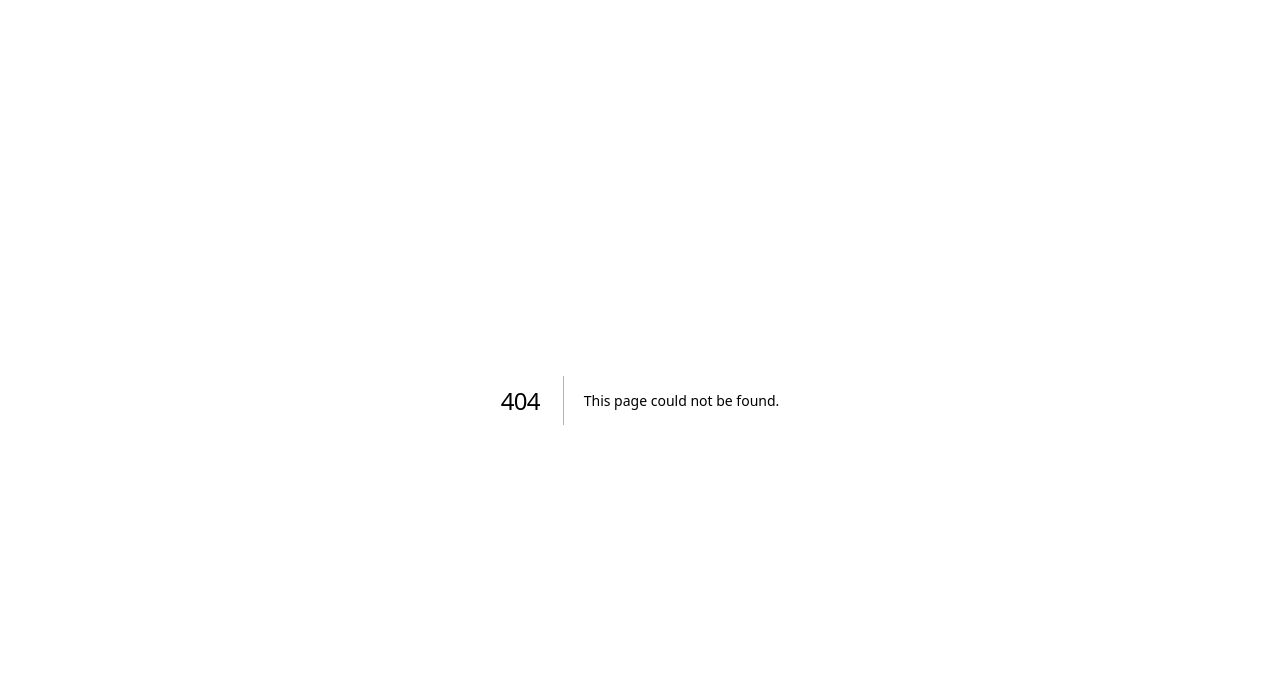
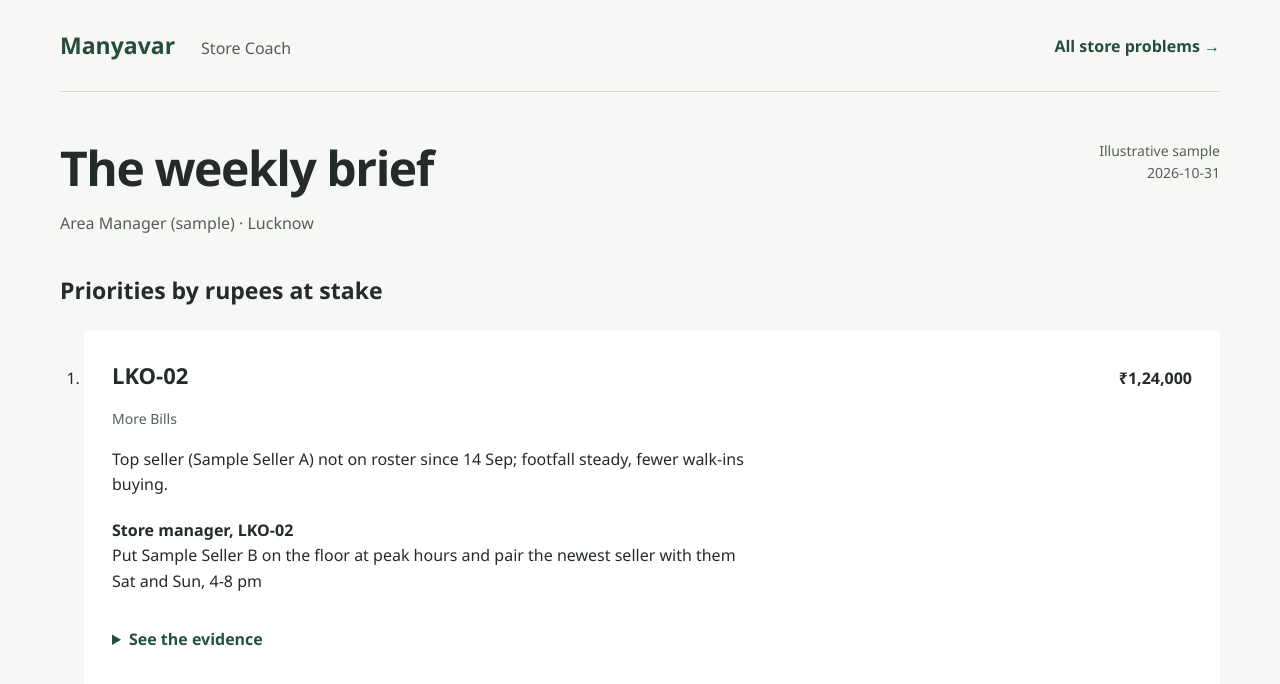
Before and after one commit to subh03/blueberry-chromosome, a Next.js app: page /am/AM-01 in a window 1280 px wide. Before the commit this address had no page. Shown: the top 684 px of the page. Built offline with nearby package versions, Linux system fonts and the light colour scheme.

Commit message:
Add ranked area manager weekly brief

```diff
--- /dev/null
+++ b/app/am/[amId]/page.tsx
@@ -0,0 +1,11 @@
+import { Suspense } from "react";
+import { ManagerBrief } from "@/components/manager-brief";
+
+async function BriefRoute({ params }: { params: Promise<{ amId: string }> }) {
+  const { amId } = await params;
+  return <ManagerBrief amId={amId} />;
+}
+
+export default function Page({ params }: { params: Promise<{ amId: string }> }) {
+  return <Suspense fallback={<p role="status">Loading weekly brief…</p>}><BriefRoute params={params} /></Suspense>;
+}
--- a/app/globals.css
+++ b/app/globals.css
@@ -461,3 +461,11 @@ a {
     min-height: 60px;
   }
 }
+.brief-list { list-style: decimal; padding-left: 24px; margin: 24px 0 48px; }
+.brief-list > li { padding: 28px; background: white; border-bottom: 1px solid #dce0db; }
+.brief-list .section-heading { padding-bottom: 4px; }
+.lever { text-transform: capitalize; color: #526055; font-size: 14px; margin-bottom: 16px; }
+.action-copy { margin: 20px 0; }
+summary { cursor: pointer; color: #225239; font-weight: 600; padding: 12px 0; }
+summary:focus-visible { outline: 3px solid #75562c; outline-offset: 4px; }
+@media (max-width: 640px) { .brief-list { padding-left: 18px; } .brief-list > li { padding: 20px 16px; } }
--- /dev/null
+++ b/components/manager-brief.tsx
@@ -0,0 +1,37 @@
+"use client";
+
+import { useEffect, useState } from "react";
+import type { AmBrief } from "@/types";
+import { getBrief, usesSample } from "@/lib/ui/data";
+import { Button } from "@/components/ui/button";
+import { EvidenceChain } from "@/components/evidence-chain";
+
+export function ManagerBrief({ amId }: { amId: string }) {
+  const [brief, setBrief] = useState<AmBrief | null>(null);
+  const [loading, setLoading] = useState(true);
+  const [error, setError] = useState(false);
+  const [attempt, setAttempt] = useState(0);
+  useEffect(() => {
+    let active = true;
+    setLoading(true); setError(false);
+    getBrief(amId).then((data) => { if (active) setBrief(data); })
+      .catch(() => { if (active) setError(true); })
+      .finally(() => { if (active) setLoading(false); });
+    return () => { active = false; };
+  }, [amId, attempt]);
+  const issues = [...(brief?.issues ?? [])].sort((a, b) => b.rupees_at_stake - a.rupees_at_stake).slice(0, Math.min(5, brief?.max_alerts_per_week ?? 5));
+  return <main className="coach-shell" id="main-content">
+    <header className="masthead"><a href="/" className="brand">Manyavar <span>Store Coach</span></a><a href="/">All store problems →</a></header>
+    <div className="page-heading"><div><h1>The weekly brief</h1><p>{brief ? `${brief.name} · ${brief.city}` : amId}</p></div><p className="snapshot">{usesSample && "Illustrative sample"}<br />{brief?.as_of}</p></div>
+    {loading ? <p role="status" className="state">Loading this manager’s brief…</p> : error ? <div role="alert" className="state"><p>This manager’s brief is unavailable. Try again or return to the scorecard.</p><Button onClick={() => setAttempt(attempt + 1)}>Try again</Button></div> : <>
+      <h2>Priorities by rupees at stake</h2>
+      {brief?.market_note && <p className="market-note">{brief.market_note}</p>}
+      {issues.length === 0 ? <p className="state">No store issues need attention this week.</p> : <ol className="brief-list">{issues.map((issue) => <li key={issue.id}>
+        <div className="section-heading"><h3>{issue.store_id}</h3><strong className="money" title="28-day opportunity calculated by the problem engine">{new Intl.NumberFormat("en-IN", {style: "currency", currency: "INR", maximumFractionDigits: 0}).format(issue.rupees_at_stake)}</strong></div>
+        <p className="lever">{issue.lever.replaceAll("_", " ")}</p><p>{issue.cause}</p>
+        <p className="action-copy"><strong>{issue.action.who}</strong><br />{issue.action.what}<br />{issue.action.when}</p>
+        <details><summary>See the evidence</summary><EvidenceChain issue={issue} /></details>
+      </li>)}</ol>}
+    </>}
+  </main>;
+}
```
